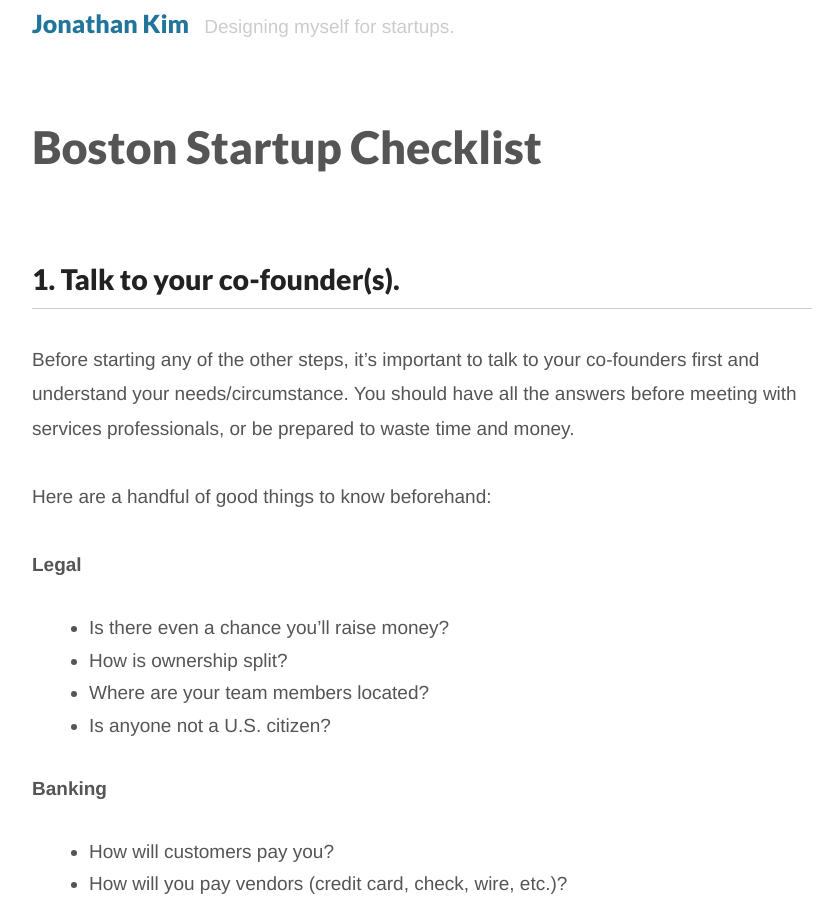
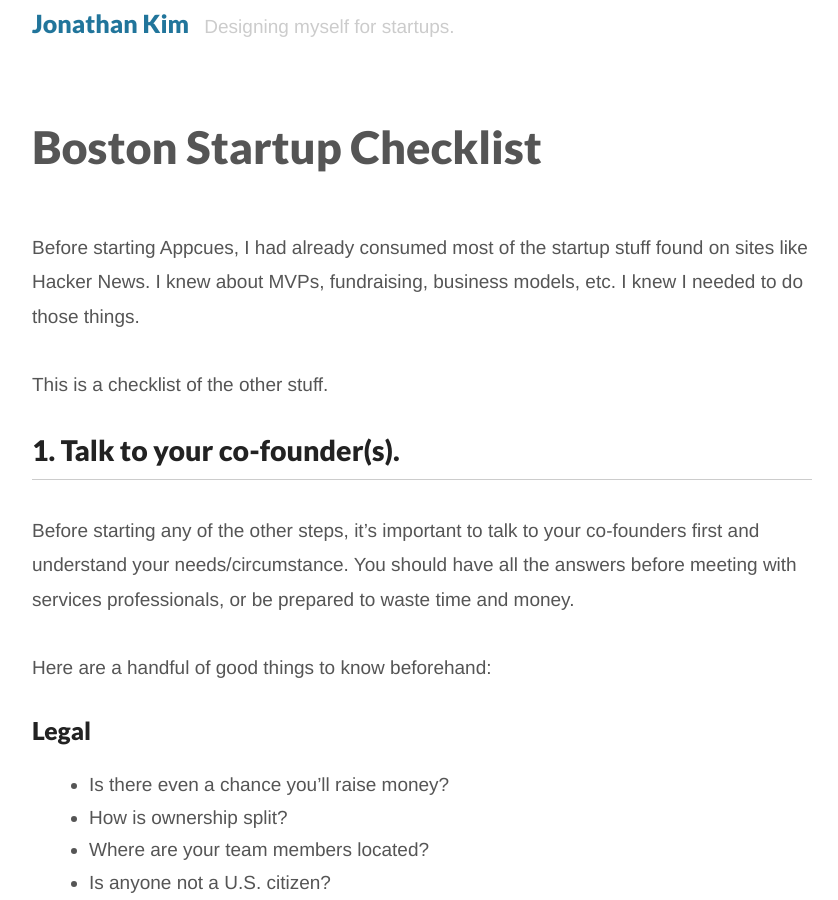
Before and after one commit to hijonathan/jonathan-kim.com, a Jekyll site: the page built from checklist/index.md, in a window 1280 px wide and 900 px high. Shown: the whole window, without its empty margins (218-1056 px from the left). Built offline with Jekyll 4.4.1, drawn with Linux system fonts in a browser that asks for light colours.

Commit message:
Intro and formatting.

```diff
--- a/checklist/index.md
+++ b/checklist/index.md
@@ -2,6 +2,10 @@
 layout: page
 title: Boston Startup Checklist
 ---
+Before starting Appcues, I had already consumed most of the startup stuff found on sites like Hacker News. I knew about MVPs, fundraising, business models, etc. I knew I needed to do those things.
+
+This is a checklist of the other stuff.
+
 
 ### 1. Talk to your co-founder(s).
 
@@ -9,19 +13,19 @@ Before starting any of the other steps, it's important to talk to your co-founde
 
 Here are a handful of good things to know beforehand:
 
-**Legal**
+#### Legal
 
 - Is there even a chance you'll raise money?
 - How is ownership split?
 - Where are your team members located?
 - Is anyone not a U.S. citizen?
 
-**Banking**
+#### Banking
 
 - How will customers pay you?
 - How will you pay vendors (credit card, check, wire, etc.)?
 
-**Accounting**
+#### Accounting
 
 - What's your projected burn rate?
 - Do you have physical assets/goods?
```
